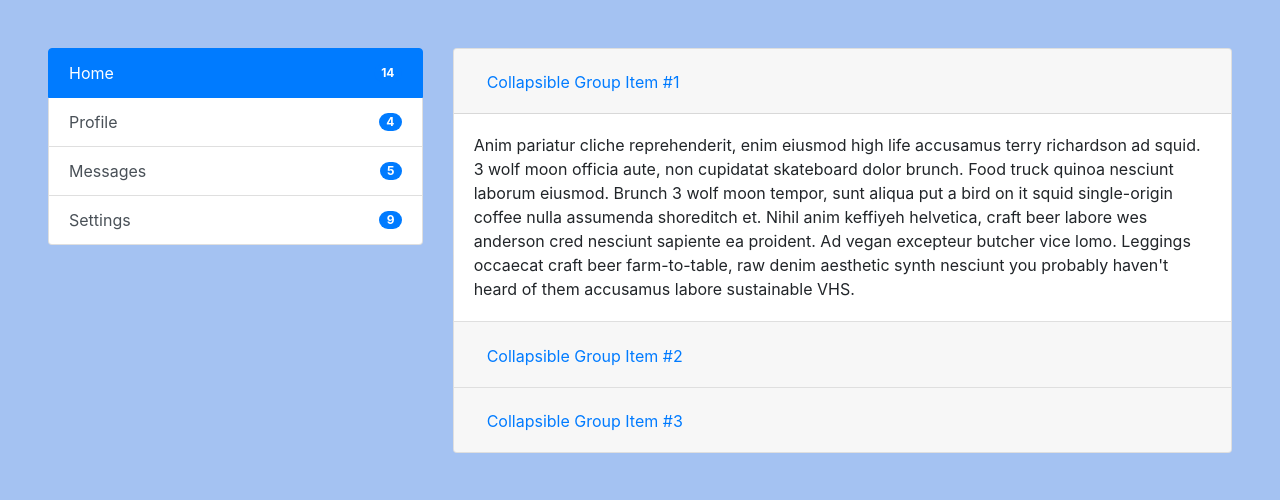
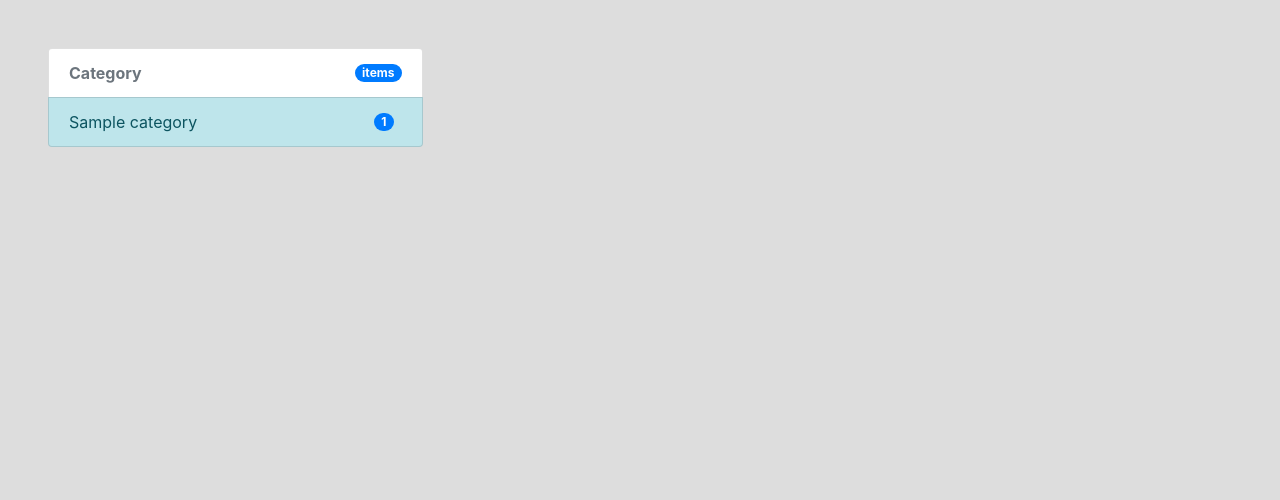
Before and after one commit to amrfekryy/FSND-project2-item-catalog, a Flask app: page / in a window 1280 px wide. Shown: the top 500 px of the page. Run offline with Flask 2, Linux system fonts and the light colour scheme; tables that the repository leaves empty hold one stand-in row (values such as "Sample post"); some libraries are stand-ins or nearby versions.

Commit message:
Generate data dynamically on index page

```diff
--- a/app.py
+++ b/app.py
@@ -16,19 +16,11 @@ def remove_session(ex=None):
     db_session.remove()
 
 
-@app.route('/', methods=['GET', 'POST'])
-def test():
-	if request.method == 'POST':
-		print(request.form.get('answer'))
-		return render_template('delete_item.html')
-
-	else:
-		return render_template('index.html')
-
-
+@app.route('/')
 @app.route('/catalog/')
 def index():
-	return "A list of categories and the latest items added"
+	categories = db_session.query(Category).all()
+	return render_template('index.html', categories=categories)
 
 
 @app.route('/categories/add/')
--- a/templates/index.html
+++ b/templates/index.html
@@ -5,77 +5,42 @@
 <div class="row">
   <div class="col-4">
     <div class="list-group" id="list-tab" role="tablist">
-
-      <li class="list-group-item list-group-item-action active d-flex justify-content-between align-items-center" id="list-home-list" data-toggle="list" href="#list-home" role="tab" aria-controls="home"> Home
-        <span class="badge badge-primary badge-pill">14</span>
+      <li class="list-group-item d-flex disabled justify-content-between align-items-center" role="tab"> <strong>Category</strong>
+        <span class="badge badge-primary badge-pill">items</span>
       </li>
-
-      <li class="list-group-item list-group-item-action d-flex justify-content-between align-items-center" id="list-profile-list" data-toggle="list" href="#list-profile" role="tab" aria-controls="profile"> Profile
-        <span class="badge badge-primary badge-pill">4</span>
+      {% for category in categories %}
+      <li class="list-group-item list-group-item-action list-group-item-info d-flex justify-content-between align-items-center" id="list-{{category.name}}-list" data-toggle="list" href="#list-{{category.name}}" role="tab" aria-controls="{{category.name}}"> {{category.name}}
+        <span class="badge badge-primary badge-pill mr-2">{{category.items | length}}</span>
       </li>
-
-      <li class="list-group-item list-group-item-action d-flex justify-content-between align-items-center" id="list-messages-list" data-toggle="list" href="#list-messages" role="tab" aria-controls="messages"> Messages
-        <span class="badge badge-primary badge-pill">5</span>
-      </li>
-
-      <li class="list-group-item list-group-item-action d-flex justify-content-between align-items-center" id="list-settings-list" data-toggle="list" href="#list-settings" role="tab" aria-controls="settings"> Settings
-        <span class="badge badge-primary badge-pill">9</span>
-      </li>
-
+      {% endfor %}
     </div>
   </div>
   <div class="col-8">
     <div class="tab-content" id="nav-tabContent">
-      <div class="tab-pane fade show active" id="list-home" role="tabpanel" aria-labelledby="list-home-list">
-<div class="accordion" id="accordionExample">
+      {% for category in categories %}
+      <div class="tab-pane fade show" id="list-{{category.name}}" role="tabpanel" aria-labelledby="list-{{category.name}}-list">
+        <div class="accordion" id="{{'C' + category.id|string}}">
+          {% for item in category.items %}
           <div class="card">
-    <div class="card-header" id="headingOne">
+            <div class="card-header" id="{{'B' + item.id|string}}">
               <h2 class="mb-0">
-        <button class="btn btn-link" type="button" data-toggle="collapse" data-target="#collapseOne" aria-expanded="true" aria-controls="collapseOne">
-          Collapsible Group Item #1
+                <button class="btn btn-link" type="button" data-toggle="collapse" data-target="#{{'A' + item.id|string}}" aria-expanded="true" aria-controls="{{'A' + item.id|string}}">
+                  {{item.name}}
                 </button>
+                <!-- {{'A' + item.id|string}} converting id into string then concatenating with 'A'  -->
               </h2>
             </div>
 
-    <div id="collapseOne" class="collapse show" aria-labelledby="headingOne" data-parent="#accordionExample">
+            <div id="{{'A' + item.id|string}}" class="collapse" aria-labelledby="{{'B' + item.id|string}}" data-parent="#{{'C' + category.id|string}}">
               <div class="card-body">
-        Anim pariatur cliche reprehenderit, enim eiusmod high life accusamus terry richardson ad squid. 3 wolf moon officia aute, non cupidatat skateboard dolor brunch. Food truck quinoa nesciunt laborum eiusmod. Brunch 3 wolf moon tempor, sunt aliqua put a bird on it squid single-origin coffee nulla assumenda shoreditch et. Nihil anim keffiyeh helvetica, craft beer labore wes anderson cred nesciunt sapiente ea proident. Ad vegan excepteur butcher vice lomo. Leggings occaecat craft beer farm-to-table, raw denim aesthetic synth nesciunt you probably haven't heard of them accusamus labore sustainable VHS.
+                {{item.description}}
               </div>
             </div>
           </div>
-  <div class="card">
-    <div class="card-header" id="headingTwo">
-      <h2 class="mb-0">
-        <button class="btn btn-link collapsed" type="button" data-toggle="collapse" data-target="#collapseTwo" aria-expanded="false" aria-controls="collapseTwo">
-          Collapsible Group Item #2
-        </button>
-      </h2>
-    </div>
-    <div id="collapseTwo" class="collapse" aria-labelledby="headingTwo" data-parent="#accordionExample">
-      <div class="card-body">
-        Anim pariatur cliche reprehenderit, enim eiusmod high life accusamus terry richardson ad squid. 3 wolf moon officia aute, non cupidatat skateboard dolor brunch. Food truck quinoa nesciunt laborum eiusmod. Brunch 3 wolf moon tempor, sunt aliqua put a bird on it squid single-origin coffee nulla assumenda shoreditch et. Nihil anim keffiyeh helvetica, craft beer labore wes anderson cred nesciunt sapiente ea proident. Ad vegan excepteur butcher vice lomo. Leggings occaecat craft beer farm-to-table, raw denim aesthetic synth nesciunt you probably haven't heard of them accusamus labore sustainable VHS.
+          {% endfor %}
         </div>
       </div>
-  </div>
-  <div class="card">
-    <div class="card-header" id="headingThree">
-      <h2 class="mb-0">
-        <button class="btn btn-link collapsed" type="button" data-toggle="collapse" data-target="#collapseThree" aria-expanded="false" aria-controls="collapseThree">
-          Collapsible Group Item #3
-        </button>
-      </h2>
-    </div>
-    <div id="collapseThree" class="collapse" aria-labelledby="headingThree" data-parent="#accordionExample">
-      <div class="card-body">
-        Anim pariatur cliche reprehenderit, enim eiusmod high life accusamus terry richardson ad squid. 3 wolf moon officia aute, non cupidatat skateboard dolor brunch. Food truck quinoa nesciunt laborum eiusmod. Brunch 3 wolf moon tempor, sunt aliqua put a bird on it squid single-origin coffee nulla assumenda shoreditch et. Nihil anim keffiyeh helvetica, craft beer labore wes anderson cred nesciunt sapiente ea proident. Ad vegan excepteur butcher vice lomo. Leggings occaecat craft beer farm-to-table, raw denim aesthetic synth nesciunt you probably haven't heard of them accusamus labore sustainable VHS.
-      </div>
-    </div>
-  </div>
-</div>
-      </div>
-      <div class="tab-pane fade" id="list-profile" role="tabpanel" aria-labelledby="list-profile-list">...</div>
-      <div class="tab-pane fade" id="list-messages" role="tabpanel" aria-labelledby="list-messages-list">...</div>
-      <div class="tab-pane fade" id="list-settings" role="tabpanel" aria-labelledby="list-settings-list">...</div>
+      {% endfor %}
     </div>
   </div>
 </div>
--- a/templates/layout.html
+++ b/templates/layout.html
@@ -21,7 +21,7 @@
   {% block style %}
   {% endblock %}
 </head>
-<body style="background-color: #a4c2f2">
+<body style="background-color: #ddd">
 
   <!-- body block -->
   <div id="body-content" class="container-fluid p-5">
```
Lines whose indentation alone changed are shown as unchanged.
